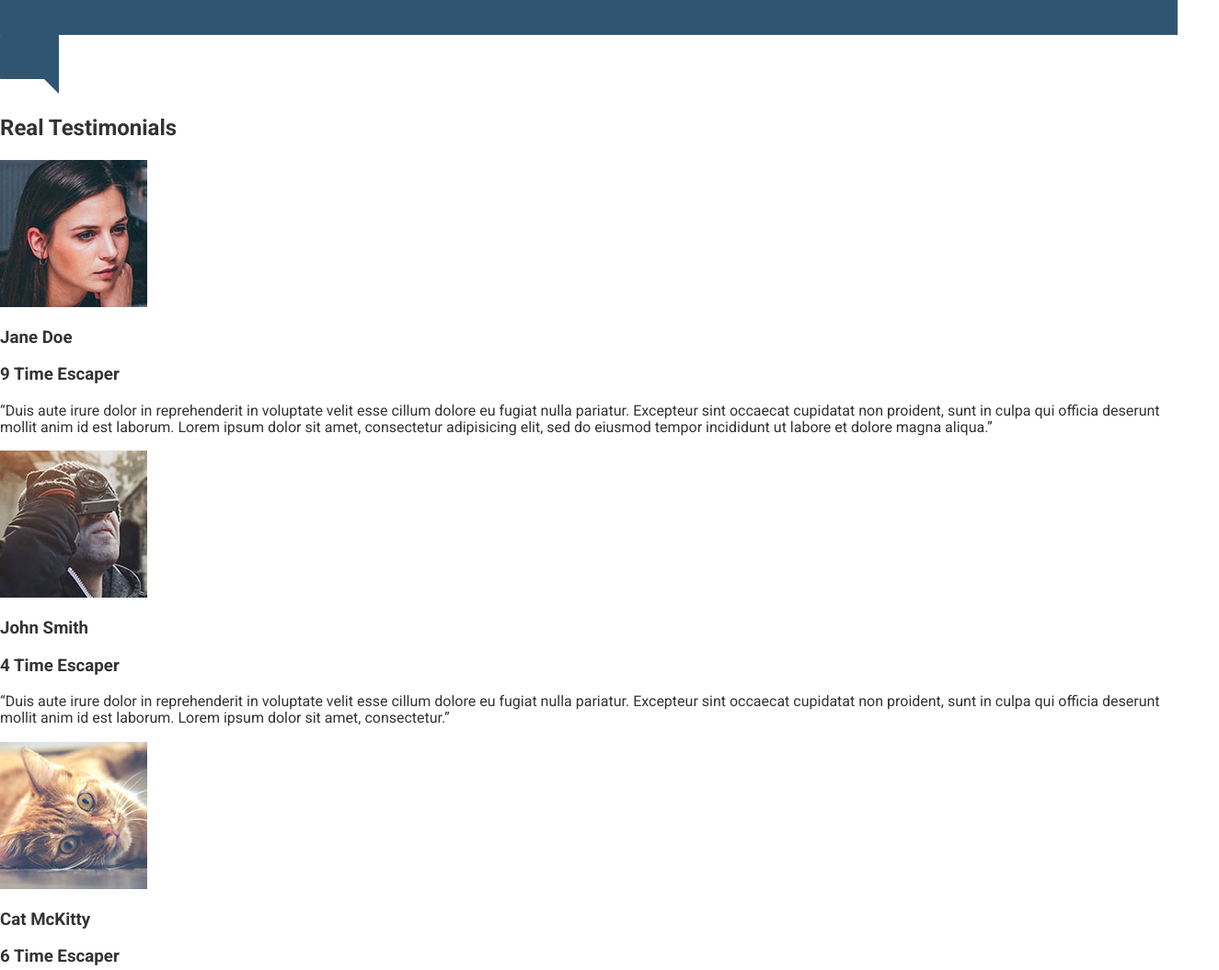
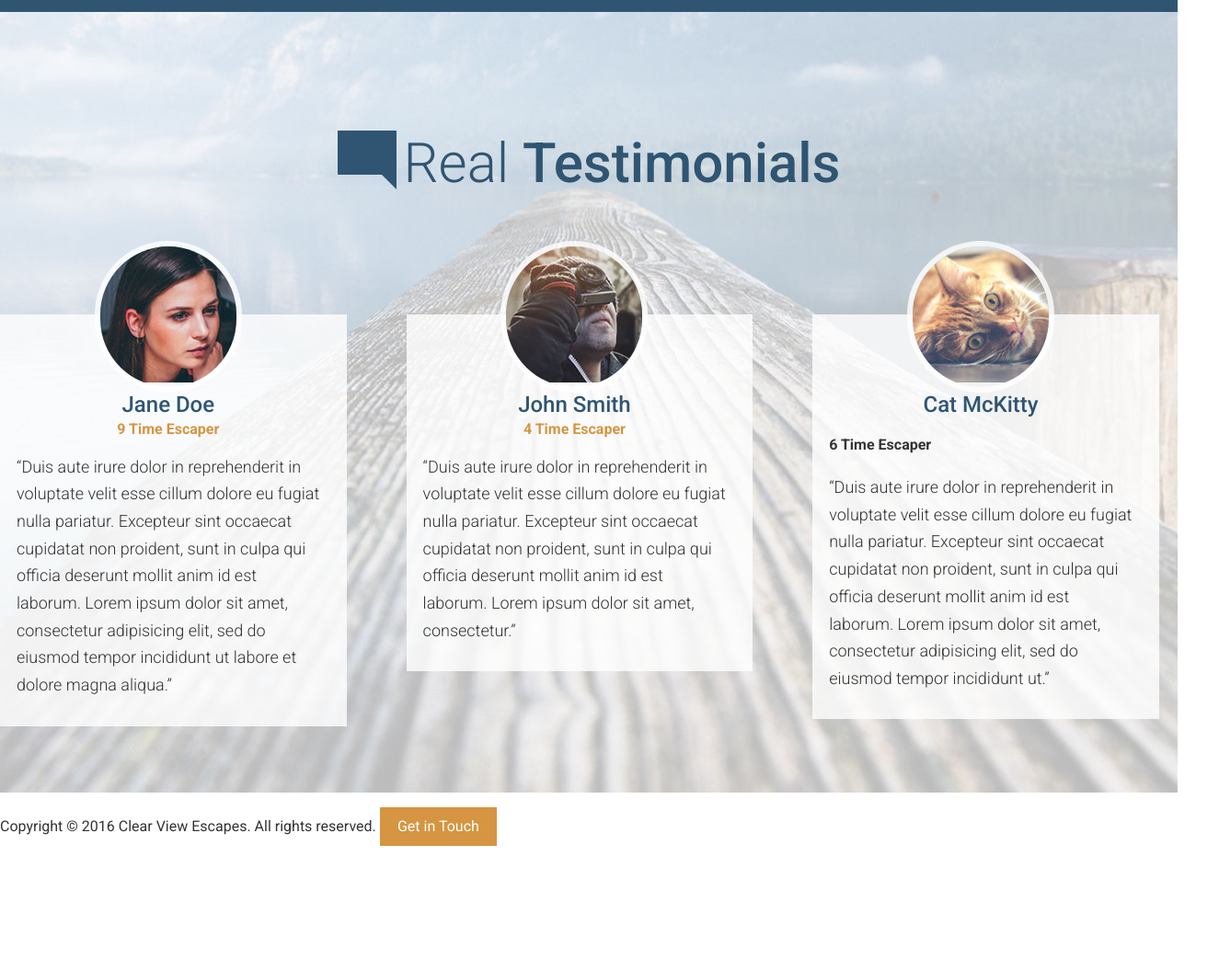
Before and after one commit to selajdinbilali/travel-site, a website: page app/index.html in a window 1280 px wide. Shown: the part 3020-4075 px from the top of the page at 92% size, 1325 px wide, since content can reach past the window. After the commit the page ends 3956 px from the top, so only its background shows below. Drawn offline with Linux system fonts and the light colour scheme.

Commit message:
Completed the Testimonials section.

```diff
--- a/app/assets/styles/base/_mixins.css
+++ b/app/assets/styles/base/_mixins.css
@@ -11,7 +11,7 @@
 }
 
 @define-mixin atLarge {
-    @media (min-width: 1200px) {
+    @media (min-width: 1010px) {
 	@mixin-content;
     }
 }
--- a/app/assets/styles/modules/_page-section.css
+++ b/app/assets/styles/modules/_page-section.css
@@ -7,5 +7,33 @@
     }
     &--blue{
 	background-color: $mainBlue;
+	color: #fff;
     }
+    &--testimonials{
+	background-color:#e0e6ef;
+
+	@mixin atLarge{
+	background:url('/assets/images/testimonials-bg.jpg') top center no-repeat;
+	background-size:cover;
+	}
+    }
+
+    &--no-b-padding-until-medium{
+	padding-bottom: 0px;
+
+	@mixin atMedium{
+	    padding-bottom: 4.5rem;
+	}
+    }
+
+
+    &--no-b-padding-until-large{
+	padding-bottom: 0px;
+
+	@mixin atLarge{
+	    padding-bottom: 4.5rem;
+	}
+    }
+
+
 }
--- a/app/assets/styles/modules/_row.css
+++ b/app/assets/styles/modules/_row.css
@@ -29,6 +29,33 @@
 	}
     }
 
+        @mixin atLarge{
+	&__large-4{
+	    float:left;
+	    width:33.33%;
+	}
+
+	&__large-4--larger{
+	    width:37%;
+	}
+
+	&__large-6{
+	    float: left;
+	    width:50%;
+	}
+	&__large-8{
+	    float: left;
+	    width:66.66%;
+	}
+	&__large-8--smaller{
+	    width:63%;
+	}
+
+	&__b-margin-until-large{
+	    margin-bottom:0;
+	}
+    }
+
     &__b-margin-until-medium{
 	margin-bottom: 1rem;
     }
@@ -41,6 +68,13 @@
     &--gutters-large{
 	margin-right: -100px;
     }
+    &--gutters-small{
+	margin-right: -45px;
+    }
+
+    &--gutters-small > div{
+	padding-right: 45px;
+    }
 
     &--gutters-large > div{
 	padding-right: 100px;
@@ -51,4 +85,32 @@
 qu'on appliquera globalement*/
 
     }
+
+    &--t-padding{
+	padding-top: 80px;
+    }
+
+    /* begin equal height rules */
+    &--equal-height-at-medium{
+	@mixin atMedium{
+	    display:flex; /* use flexbox */
+	}
+
+	& > div {
+	    float:none;
+	    display:flex;
+	}
+    }
+
+        /* begin equal height rules */
+    &--equal-height-at-large{
+	@mixin atLarge{
+	    display:flex; /* use flexbox */
+	}
+
+	& > div {
+	    float:none;
+	    display:flex;
+	}
+    }
 }
--- a/app/assets/styles/modules/_section-title.css
+++ b/app/assets/styles/modules/_section-title.css
@@ -12,15 +12,22 @@
 	font-weight: 500;
     }
 
+    &--blue{
+	color: $mainBlue;
+    }
+
     &__icon{
 	display:block;
 	margin-left:auto;
 	margin-right:auto;
-	margin-bottom: 1.6rem;
+	margin-bottom: .6rem;
 
 	@mixin atSmall{
+	    position: relative;
+	    top: 8px;
 	    margin-right:0.5rem;
 	    margin-left:0;
+	    margin-bottom: 0px;
 	    display: inline-block;
 
 
--- /dev/null
+++ b/app/assets/styles/modules/_testimonial.css
@@ -0,0 +1,43 @@
+.testimonial{
+    background-color: rgba(255,255,255,0.8);
+    padding: 0 18px 1px 1.8125rem; /* 1px car p dépasse */
+    margin-bottom: 98px;
+
+    @mixin atLarge{
+	margin-bottom: 0;
+	padding: 0 1.8125rem 1px 18px; /* 1px car p dépasse */
+
+    }
+
+    &__photo{
+	border-radius:80px;
+	overflow:hidden;
+	width: 160px;
+	heigth: 160px;
+	margin: 0 auto -80px auto;
+	position: relative;
+	top: -80px;
+	border: 6px solid rgba(255,255,255,0.8);
+
+    }
+
+
+    &__title{
+	color: $mainBlue;
+	text-align: center;
+	font-size: 1.5rem;
+	font-weight: 500;
+	margin: 0px;
+    }
+
+    &__subtitile{
+	color: $mainOrange;
+	text-align: center;
+	font-style: 0.9375rem;
+	margin: 0.25rem 0px 1rem 0px;
+    }
+
+    &--last{
+	margin-bottom: 0px;
+    }
+}
--- a/app/assets/styles/styles.css
+++ b/app/assets/styles/styles.css
@@ -11,3 +11,4 @@
 @import "modules/_generic-content-container";
 @import "modules/_section-title";
 @import "modules/_feature-item";
+@import "modules/_testimonial";
--- a/app/index.html
+++ b/app/index.html
@@ -80,7 +80,7 @@
 	<h2 class="section-title">	<img class="section-title__icon" src="assets/images/icons/star.svg">
 	  Our <strong>Features</strong></h2>
 
-	<div class="row row--gutters-large generic-content-container">
+	<div class="row row--gutters-large  generic-content-container">
 	  <div class="row__medium-6">
 
 	    <div class="feature-item">
@@ -125,24 +125,50 @@
       </div>
     </div>
 
-    <div id="testimonials">
-      <img src="assets/images/icons/comment.svg">
-      <h2>Real Testimonials</h2>
+    <div class="page-section page-section--testimonials page-section--no-b-padding-until-large" id="testimonials">
+      <div calss="wrapper wrapper--no-padding-until-large">
+	<h2 class="section-title section-title--blue">	<img class="section-title__icon" src="assets/images/icons/comment.svg">Real <strong>Testimonials</strong></h2>
 
-      <img src="assets/images/testimonial-jane.jpg">
-      <h3>Jane Doe</h3>
-      <h3>9 Time Escaper</h3>
-      <p>&ldquo;Duis aute irure dolor in reprehenderit in voluptate velit esse cillum dolore eu fugiat nulla pariatur. Excepteur sint occaecat cupidatat non proident, sunt in culpa qui officia deserunt mollit anim id est laborum. Lorem ipsum dolor sit amet, consectetur adipisicing elit, sed do eiusmod tempor incididunt ut labore et dolore magna aliqua.&rdquo;</p>
+	<div class="row row--gutters row--gutters-small row-equal-height-at-large row--t-padding generic-content-container">
 
-      <img src="assets/images/testimonial-john.jpg">
-      <h3>John Smith</h3>
-      <h3>4 Time Escaper</h3>
-      <p>&ldquo;Duis aute irure dolor in reprehenderit in voluptate velit esse cillum dolore eu fugiat nulla pariatur. Excepteur sint occaecat cupidatat non proident, sunt in culpa qui officia deserunt mollit anim id est laborum. Lorem ipsum dolor sit amet, consectetur.&rdquo;</p>
+	  <div class="row__medium-4">
+	    <div class="testimonial">
+	      <div class="testimonial__photo">
+	      	<img sizes="160px" srcset="assets/images/testimonial-jane.jpg 160w, assets/images/testimonial-jane-hi-dpi.jpg 320w" alt="Jane Doe">
+	      </div>
+	      <h3 class="testimonial__title">Jane Doe</h3>
+	      <h4 class="testimonial__subtitile">9 Time Escaper</h4>
+	      <p>&ldquo;Duis aute irure dolor in reprehenderit in voluptate velit esse cillum dolore eu fugiat nulla pariatur. Excepteur sint occaecat cupidatat non proident, sunt in culpa qui officia deserunt mollit anim id est laborum. Lorem ipsum dolor sit amet, consectetur adipisicing elit, sed do eiusmod tempor incididunt ut labore et dolore magna aliqua.&rdquo;</p>
 
-      <img src="assets/images/testimonial-cat.jpg">
-      <h3>Cat McKitty</h3>
-      <h3>6 Time Escaper</h3>
-      <p>&ldquo;Duis aute irure dolor in reprehenderit in voluptate velit esse cillum dolore eu fugiat nulla pariatur. Excepteur sint occaecat cupidatat non proident, sunt in culpa qui officia deserunt mollit anim id est laborum. Lorem ipsum dolor sit amet, consectetur adipisicing elit, sed do eiusmod tempor incididunt ut.&rdquo;</p>
+	    </div>
+	  </div>
+
+	  <div class="row__medium-4">
+	    <div class="testimonial">
+	      <div class="testimonial__photo">
+		<img sizes="160px" srcset="assets/images/testimonial-john.jpg 160w, assets/images/testimonial-john-hi-dpi.jpg 320w" alt="John Smith">
+	      </div>
+
+	      <h3 class="testimonial__title">John Smith</h3>
+	      <h4 class="testimonial__subtitile">4 Time Escaper</h4>
+	      <p>&ldquo;Duis aute irure dolor in reprehenderit in voluptate velit esse cillum dolore eu fugiat nulla pariatur. Excepteur sint occaecat cupidatat non proident, sunt in culpa qui officia deserunt mollit anim id est laborum. Lorem ipsum dolor sit amet, consectetur.&rdquo;</p>
+	    </div>
+	  </div>
+
+	  <div class="row__medium-4">
+	    <div class="testimonial testimonial--last">
+	      <div class="testimonial__photo">
+		<img sizes="160px" srcset="assets/images/testimonial-cat.jpg 160w, assets/images/testimonial-cat-hi-dpi.jpg 320w" alt="Cat McKitty">
+	      </div>
+	      <h3 class="testimonial__title">Cat McKitty</h3>
+	      <h4 clas="testimonial__icon">6 Time Escaper</h4>
+	      <p>&ldquo;Duis aute irure dolor in reprehenderit in voluptate velit esse cillum dolore eu fugiat nulla pariatur. Excepteur sint occaecat cupidatat non proident, sunt in culpa qui officia deserunt mollit anim id est laborum. Lorem ipsum dolor sit amet, consectetur adipisicing elit, sed do eiusmod tempor incididunt ut.&rdquo;</p>
+	    </div>
+	  </div>
+
+	</div>
+
+      </div>
     </div>
 
     <footer>
--- a/app/temp/styles/styles.css
+++ b/app/temp/styles/styles.css
@@ -547,6 +547,8 @@ block--modfier
     margin-left: auto;
     margin-right: auto;
     overflow: hidden;
+
+
 }
 
 /* permet de cacher le -65px de row */
@@ -571,9 +573,37 @@ block--modfier
   }
 }
 
+.wrapper--no-padding-until-medium{
+  padding-left: 0;
+  padding-right: 0;
+}
+
+@media (min-width: 800px) {
+
+  .wrapper--no-padding-until-medium {
+    padding-left: 18px;
+    padding-right: 18px;
+  }
+}
+
+.wrapper--no-padding-until-large{
+  padding-left: 0;
+  padding-right: 0;
+}
+
+@media (min-width: 1010px) {
+
+  .wrapper--no-padding-until-large {
+    padding-left: 18px;
+    padding-right: 18px;
+  }
+}
+
 .page-section{
 
     padding: 1.2rem 0;
+
+
 }
 
 @media (min-width: 800px) {
@@ -585,6 +615,41 @@ block--modfier
 
 .page-section--blue{
   background-color: #2f5572;
+  color: #fff;
+}
+
+.page-section--testimonials{
+  background-color:#e0e6ef;
+}
+
+@media (min-width: 1010px) {
+
+  .page-section--testimonials {
+    background: url('/assets/images/testimonials-bg.jpg') top center no-repeat;
+    background-size: cover;
+  }
+}
+
+.page-section--no-b-padding-until-medium{
+  padding-bottom: 0px;
+}
+
+@media (min-width: 800px) {
+
+  .page-section--no-b-padding-until-medium {
+    padding-bottom: 4.5rem;
+  }
+}
+
+.page-section--no-b-padding-until-large{
+  padding-bottom: 0px;
+}
+
+@media (min-width: 1010px) {
+
+  .page-section--no-b-padding-until-large {
+    padding-bottom: 4.5rem;
+  }
 }
 
 .headline{
@@ -678,6 +743,36 @@ block--modfier
   }
 }
 
+@media (min-width: 1010px) {
+
+  .row__large-4 {
+    float: left;
+    width: 33.33%;
+  }
+
+  .row__large-4--larger {
+    width: 37%;
+  }
+
+  .row__large-6 {
+    float: left;
+    width: 50%;
+  }
+
+  .row__large-8 {
+    float: left;
+    width: 66.66%;
+  }
+
+  .row__large-8--smaller {
+    width: 63%;
+  }
+
+  .row__b-margin-until-large {
+    margin-bottom: 0;
+  }
+}
+
 .row__b-margin-until-medium{
   margin-bottom: 1rem;
 }
@@ -690,6 +785,14 @@ block--modfier
   margin-right: -100px;
 }
 
+.row--gutters-small{
+  margin-right: -45px;
+}
+
+.row--gutters-small > div{
+  padding-right: 45px;
+}
+
 .row--gutters-large > div{
   padding-right: 100px;
 }
@@ -697,6 +800,46 @@ block--modfier
 .row--gutters > div{/* les enfants de la row--gutters */
   padding-right: 65px;/* augmente la taille et dépasse on regle par border-box
 qu'on appliquera globalement*/
+}
+
+.row--t-padding{
+  padding-top: 80px;
+}
+
+/* begin equal height rules */
+
+@media (min-width: 800px) {
+
+  .row--equal-height-at-medium {
+    display: -webkit-box;
+    display: -ms-flexbox;
+    display: flex;/* use flexbox */
+  }
+}
+
+.row--equal-height-at-medium > div {
+  float:none;
+  display:-webkit-box;
+  display:-ms-flexbox;
+  display:flex;
+}
+
+/* begin equal height rules */
+
+@media (min-width: 1010px) {
+
+  .row--equal-height-at-large {
+    display: -webkit-box;
+    display: -ms-flexbox;
+    display: flex;/* use flexbox */
+  }
+}
+
+.row--equal-height-at-large > div {
+  float:none;
+  display:-webkit-box;
+  display:-ms-flexbox;
+  display:flex;
 }
 
 .generic-content-container p{
@@ -735,18 +878,25 @@ qu'on appliquera globalement*/
   font-weight: 500;
 }
 
+.section-title--blue{
+  color: #2f5572;
+}
+
 .section-title__icon{
   display:block;
   margin-left:auto;
   margin-right:auto;
-  margin-bottom: 1.6rem;
+  margin-bottom: .6rem;
 }
 
 @media (min-width: 530px) {
 
   .section-title__icon {
+    position: relative;
+    top: 8px;
     margin-right: 0.5rem;
     margin-left: 0;
+    margin-bottom: 0px;
     display: inline-block;
   }
 }
@@ -793,3 +943,47 @@ qu'on appliquera globalement*/
     text-align: left;
   }
 }
+
+.testimonial{
+    background-color: rgba(255,255,255,0.8);
+    padding: 0 18px 1px 1.8125rem; /* 1px car p dépasse */
+    margin-bottom: 98px;
+}
+
+@media (min-width: 1010px) {
+
+  .testimonial {
+    margin-bottom: 0;
+    padding: 0 1.8125rem 1px 18px;/* 1px car p dépasse */
+  }
+}
+
+.testimonial__photo{
+  border-radius:80px;
+  overflow:hidden;
+  width: 160px;
+  heigth: 160px;
+  margin: 0 auto -80px auto;
+  position: relative;
+  top: -80px;
+  border: 6px solid rgba(255,255,255,0.8);
+}
+
+.testimonial__title{
+  color: #2f5572;
+  text-align: center;
+  font-size: 1.5rem;
+  font-weight: 500;
+  margin: 0px;
+}
+
+.testimonial__subtitile{
+  color: #d59541;
+  text-align: center;
+  font-style: 0.9375rem;
+  margin: 0.25rem 0px 1rem 0px;
+}
+
+.testimonial--last{
+  margin-bottom: 0px;
+}
```
Also changed, not shown: app/assets/styles/modules/_wrapper.css (+24 -0 lines).
